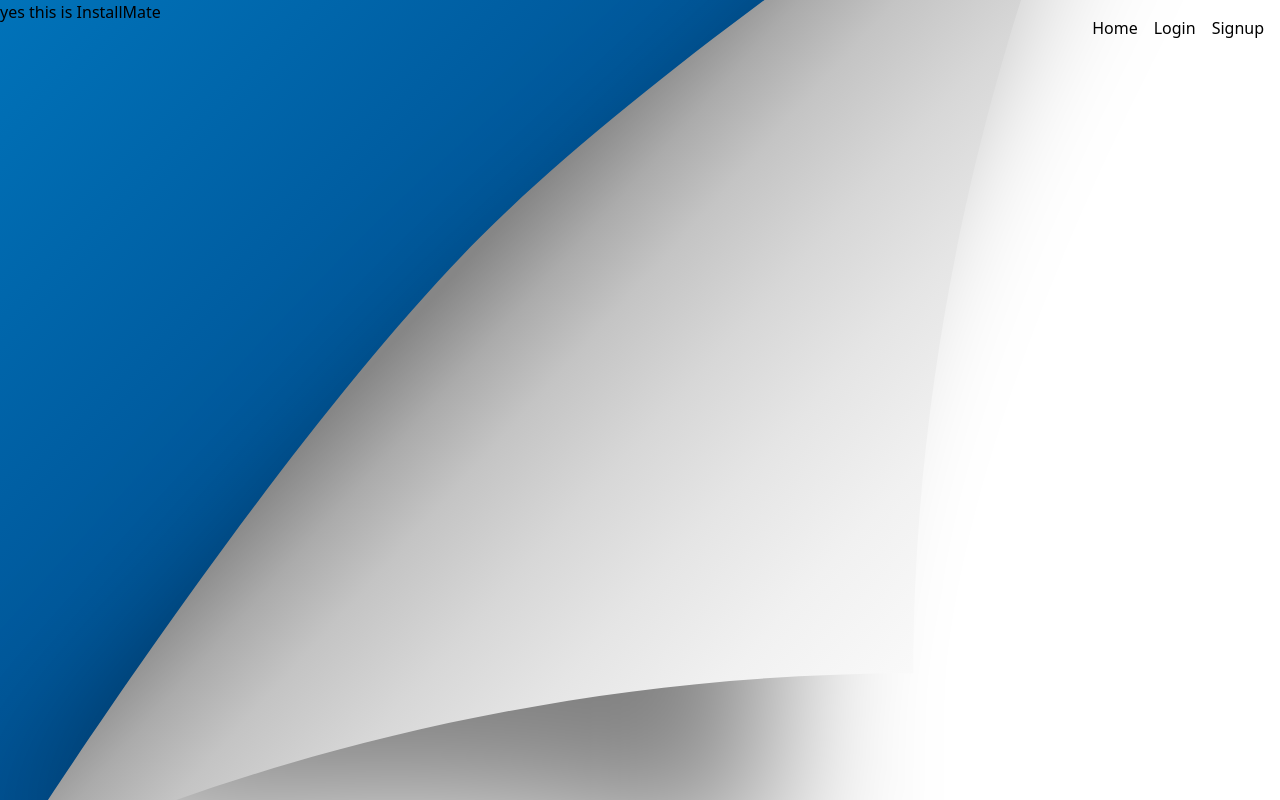
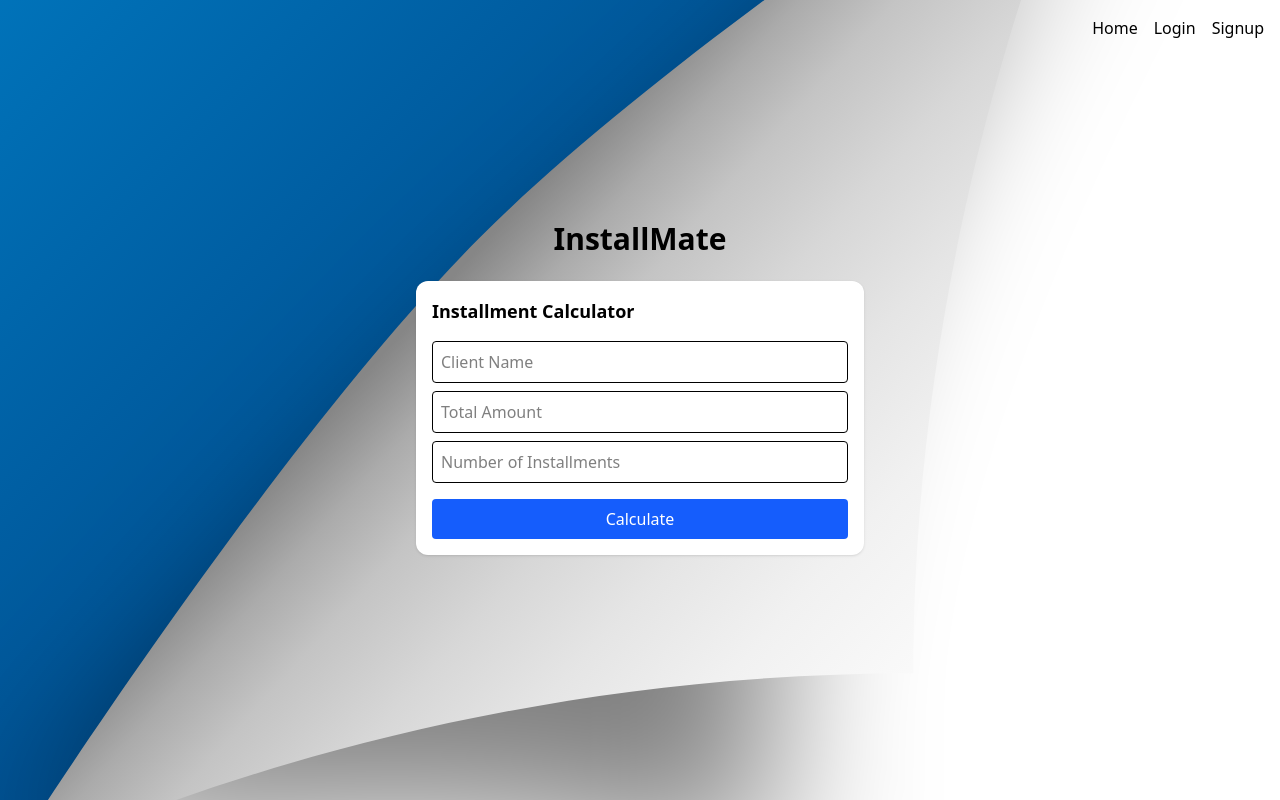
Before and after one commit to captaink01/InstalMate, a React (Vite) app: page /InstallMate in a window 1280 px wide. Built offline with nearby package versions, Linux system fonts and the light colour scheme.

Commit message:
finished the installment part

```diff
--- /dev/null
+++ b/src/Components/Installment/CalculatorForm.jsx
@@ -0,0 +1,66 @@
+import { useState } from "react";
+
+export default function CalculatorForm({ onCalculate }) {
+  const [clientName, setClientName] = useState("");
+  const [totalAmount, setTotalAmount] = useState("");
+  const [installments, setInstallments] = useState("");
+
+  const handleSubmit = (e) => {
+    e.preventDefault();
+    if (!clientName || !totalAmount || !installments) return;
+
+    const amountPerInstallment = parseFloat(totalAmount) / parseInt(installments);
+
+    const clientData = {
+      clientName,
+      totalAmount: parseFloat(totalAmount),
+      installments: parseInt(installments),
+      amountPerInstallment,
+      payments: Array(parseInt(installments)).fill(false), // initialize all as unpaid
+    };
+
+    // Save to localStorage
+    localStorage.setItem(`installmate_${clientName}`, JSON.stringify(clientData));
+
+    onCalculate(clientData);
+    setClientName("");
+    setTotalAmount("");
+    setInstallments("");
+  };
+
+  return (
+    <form
+      onSubmit={handleSubmit}
+      className="bg-white shadow p-4 rounded-xl w-full max-w-md mb-6"
+    >
+      <h2 className="text-lg font-semibold mb-4">Installment Calculator</h2>
+      <input
+        type="text"
+        placeholder="Client Name"
+        className="w-full border p-2 mb-2 rounded"
+        value={clientName}
+        onChange={(e) => setClientName(e.target.value)}
+      />
+      <input
+        type="number"
+        placeholder="Total Amount"
+        className="w-full border p-2 mb-2 rounded"
+        value={totalAmount}
+        onChange={(e) => setTotalAmount(e.target.value)}
+      />
+      <input
+        type="number"
+        placeholder="Number of Installments"
+        className="w-full border p-2 mb-4 rounded"
+        value={installments}
+        onChange={(e) => setInstallments(e.target.value)}
+      />
+      <button
+        type="submit"
+        className="bg-blue-600 text-white px-4 py-2 rounded w-full hover:bg-blue-700"
+      >
+        Calculate
+      </button>
+    </form>
+  );
+}
--- a/src/Components/Installment/InstallMate.jsx
+++ b/src/Components/Installment/InstallMate.jsx
@@ -1,9 +1,15 @@
-
+import  { useState } from "react";
+import CalculatorForm from "./CalculatorForm";
+import PaymentTracker from "./PaymentTracker";
 
 export default function InstallMate() {
+  const [clientData, setClientData] = useState(null);
+
   return (
-    <div>
-      yes this is InstallMate
+    <div className="min-h-screen flex flex-col items-center justify-center p-4">
+      <h1 className="text-3xl font-bold mb-6">InstallMate</h1>
+      <CalculatorForm onCalculate={setClientData} />
+      {clientData && <PaymentTracker client={clientData} />}
     </div>
-  )
+  );
 }
--- /dev/null
+++ b/src/Components/Installment/PaymentTracker.jsx
@@ -0,0 +1,44 @@
+import  { useState } from "react";
+
+export default function PaymentTracker({ client }) {
+  const [data, setData] = useState(client);
+
+  const togglePayment = (index) => {
+    const updatedPayments = [...data.payments];
+    updatedPayments[index] = !updatedPayments[index];
+
+    const updatedData = { ...data, payments: updatedPayments };
+    setData(updatedData);
+    localStorage.setItem(`installmate_${data.clientName}`, JSON.stringify(updatedData));
+  };
+
+  if (!client) return null;
+
+  return (
+    <div className="bg-white shadow p-4 rounded-xl w-full max-w-md">
+      <h2 className="text-lg font-semibold mb-4">Payment Tracker</h2>
+      <p><strong>Client:</strong> {data.clientName}</p>
+      <p><strong>Amount per Installment:</strong> ₦{data.amountPerInstallment.toFixed(2)}</p>
+      <ul className="mt-4 space-y-2">
+        {data.payments.map((paid, index) => (
+          <li
+            key={index}
+            className={`flex justify-between items-center p-2 rounded border ${
+              paid ? "bg-green-100" : "bg-red-100"
+            }`}
+          >
+            <span>Installment {index + 1}</span>
+            <button
+              onClick={() => togglePayment(index)}
+              className={`text-sm px-3 py-1 rounded ${
+                paid ? "bg-red-500 text-white" : "bg-green-500 text-white"
+              }`}
+            >
+              {paid ? "Undo" : "Mark Paid"}
+            </button>
+          </li>
+        ))}
+      </ul>
+    </div>
+  );
+}
```
